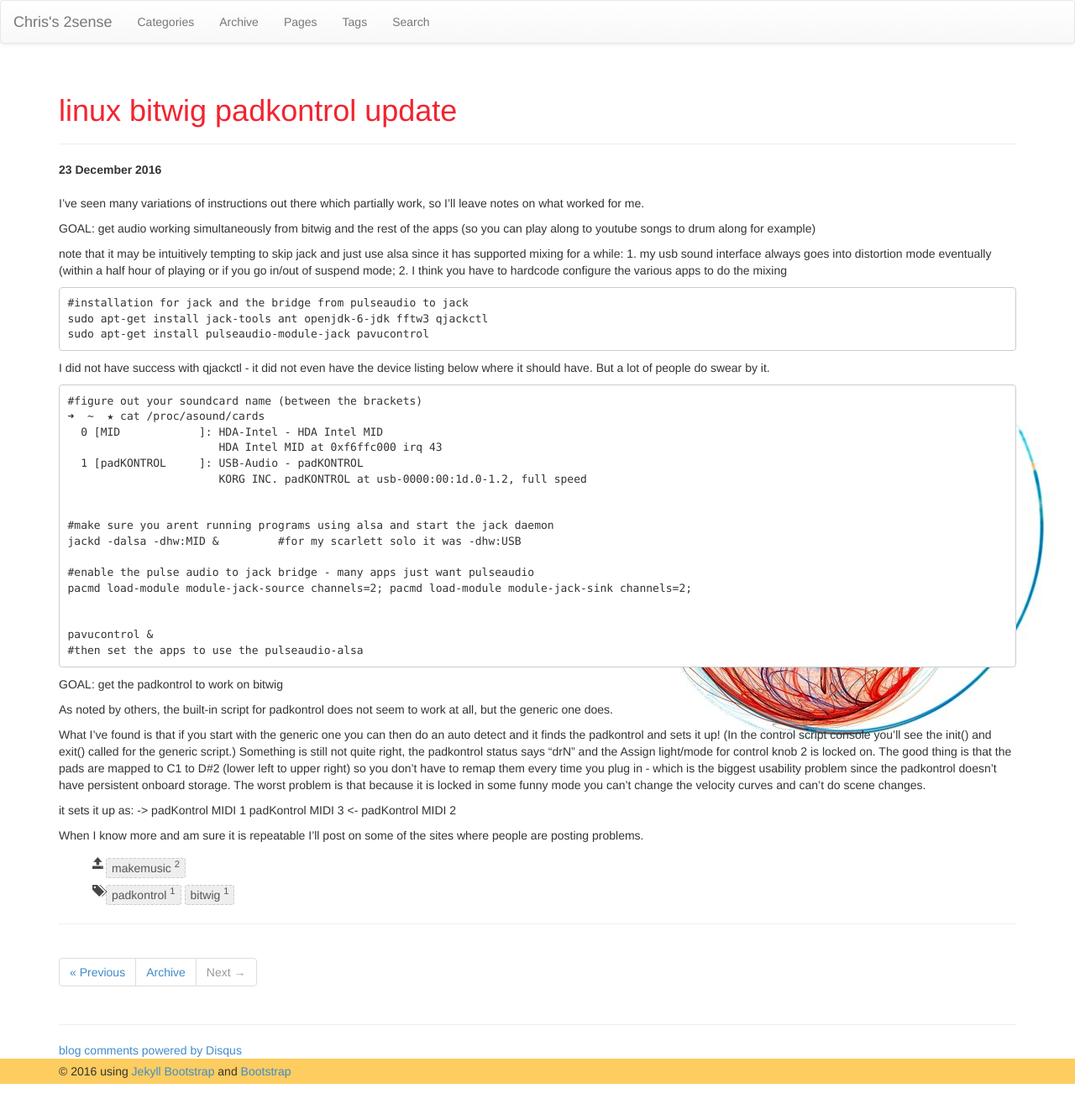
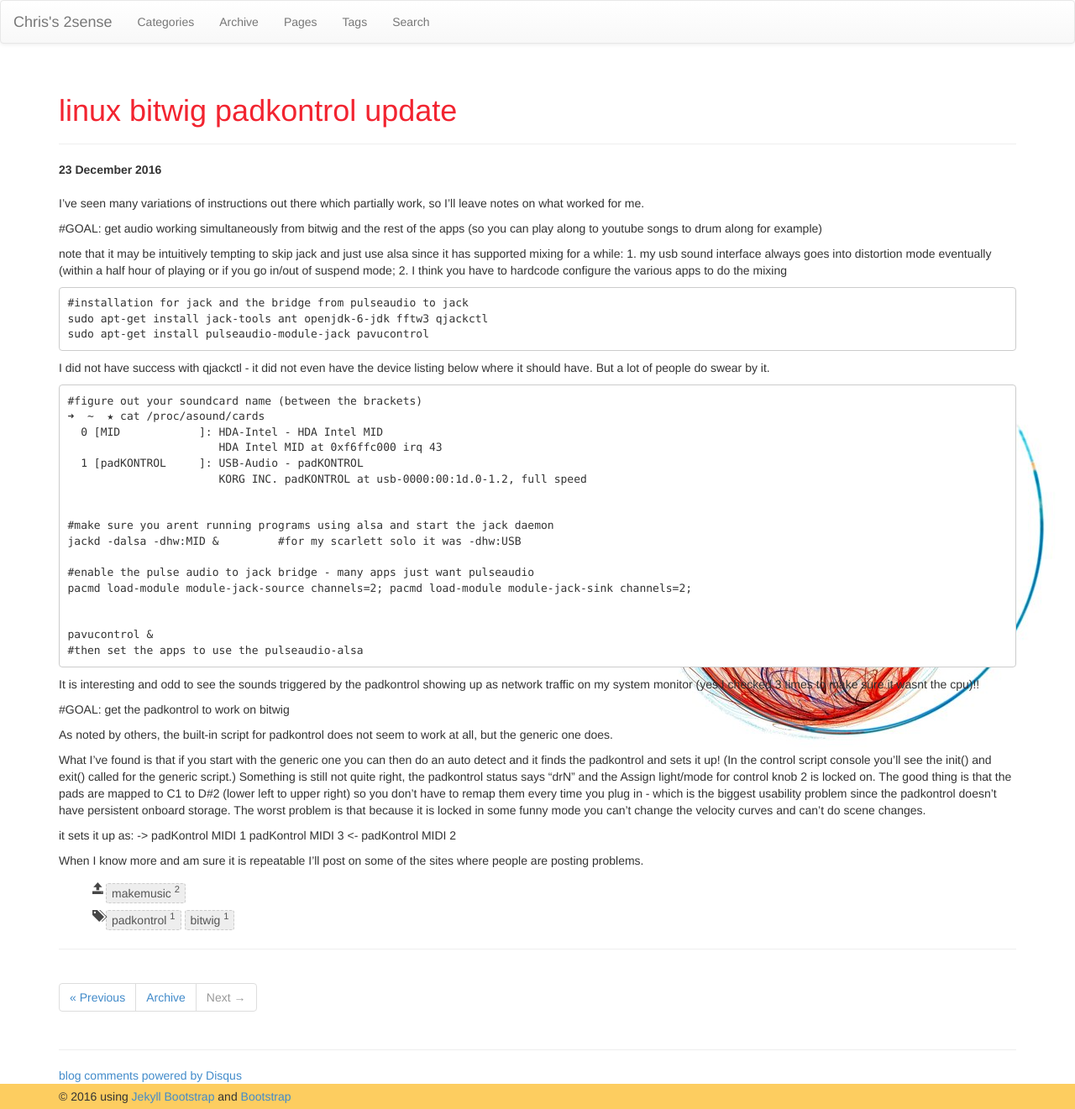
Before and after one commit to faizanvahevaria/chrisamow.github.io, a Jekyll site: the page built from _posts/2016-12-23-linux-bitwig-padkontrol-update.md, in a window 1280 px wide. Shown: the whole page at 84% size. Built offline with Jekyll 4.4.1, drawn with Linux system fonts in a browser that asks for light colours; nearby versions of some CDN libraries; comment, search, counter and statistics services are not loaded; before the commit the page ends 1291 px from its top, so only the background shows below that.

Commit message:
blog content

````diff
--- a/_posts/2016-12-23-linux-bitwig-padkontrol-update.md
+++ b/_posts/2016-12-23-linux-bitwig-padkontrol-update.md
@@ -42,8 +42,12 @@ pavucontrol &
 #then set the apps to use the pulseaudio-alsa
 ```
 
+It is interesting and odd to see the sounds triggered by the padkontrol showing up as network traffic on my system monitor (yes I checked 3 times to make sure it wasnt the cpu)!!
 
-GOAL: get the padkontrol to work on bitwig
+
+
+
+#GOAL: get the padkontrol to work on bitwig
 
 As noted by others, the built-in script for padkontrol does not seem to work at all, but the generic one does.
 
````
Also changed, not shown: other parts of _posts/2016-12-23-linux-bitwig-padkontrol-update.md (+1 -1 lines).
